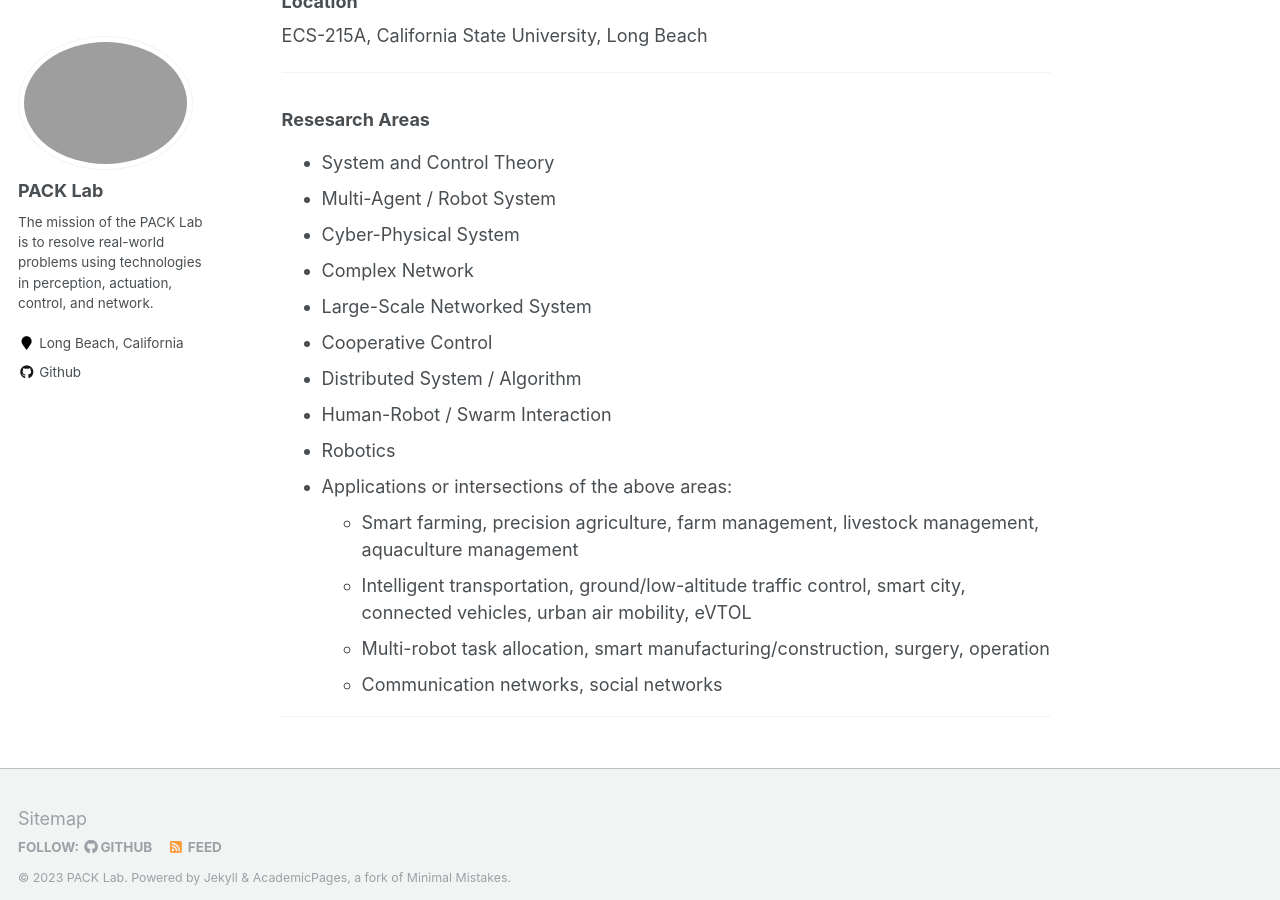
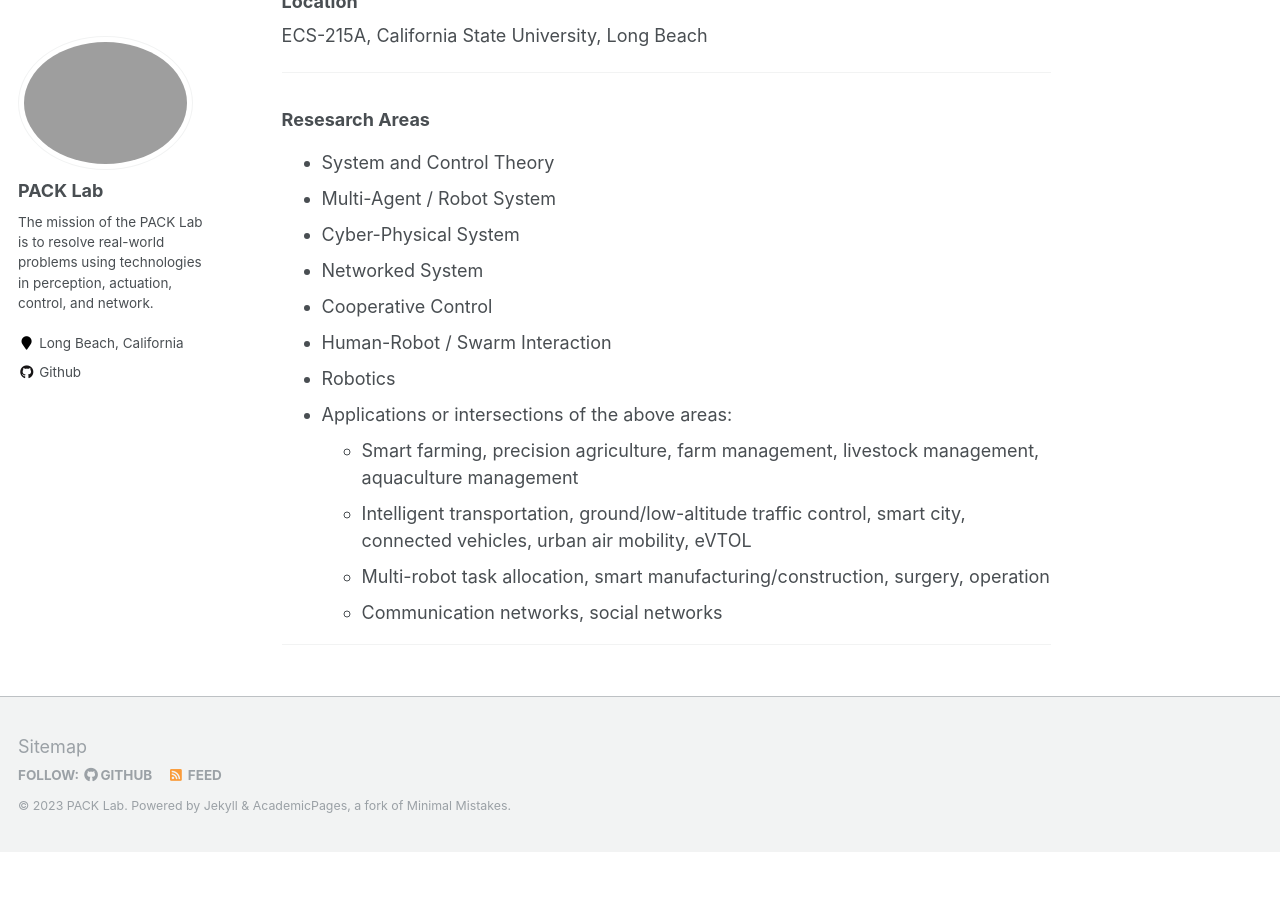
Before and after one commit to pack-lab/pack-lab.github.io, a Jekyll site: the page built from _pages/about.md, in a window 1280 px wide and 900 px high, scrolled down 1515 px. Built offline with Jekyll 4.4.1, drawn with Linux system fonts in a browser that asks for light colours; after the commit the page ends 2367 px from its top, so only the background shows below that.

Commit message:
Update about.md

```diff
--- a/_pages/about.md
+++ b/_pages/about.md
@@ -47,10 +47,8 @@ ECS-215A, California State University, Long Beach
 * System and Control Theory
 * Multi-Agent / Robot System
 * Cyber-Physical System
-* Complex Network
-* Large-Scale Networked System
+* Networked System
 * Cooperative Control
-* Distributed System / Algorithm
 * Human-Robot / Swarm Interaction
 * Robotics
 * Applications or intersections of the above areas:
```
